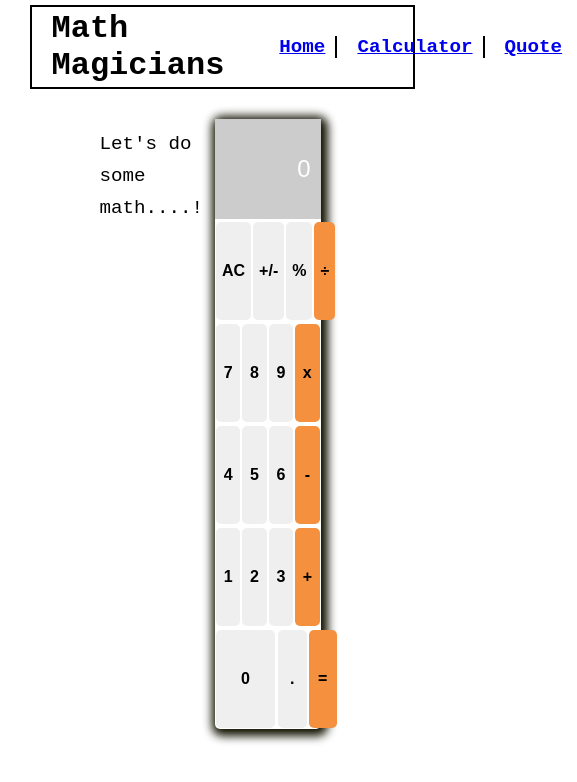
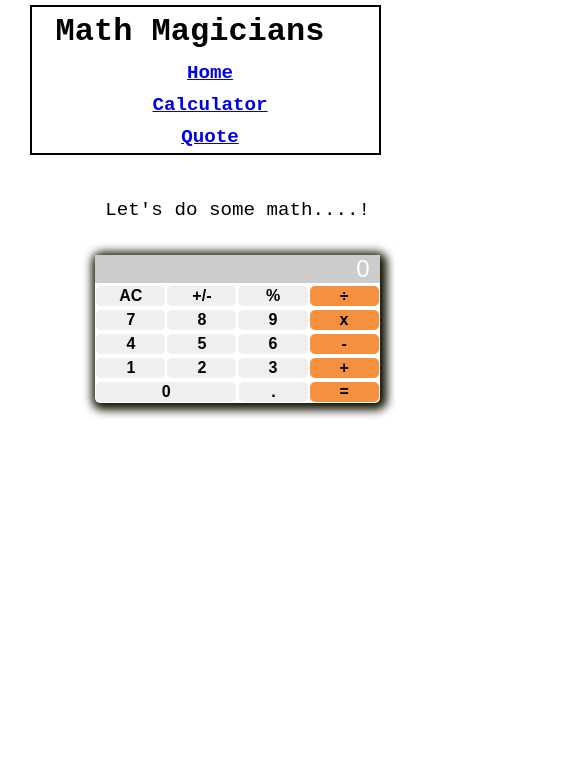
Before and after one commit to r-ahmed2022/math-magic, a React (Create React App) app: page /Calculator in a window 390 px wide. Shown: the top 782 px of the page, 577 px wide, since content can reach past the window. Built offline with nearby package versions, Linux system fonts and the light colour scheme; a web font is replaced by a local one.

Commit message:
updated css styling for mobile

```diff
--- a/src/components/Calculator.css
+++ b/src/components/Calculator.css
@@ -101,3 +101,15 @@ input[type="text"] {
 .btn-equal {
   grid-column: 4 / -1;
 }
+
+@media (max-width: 500px) {
+  .cal-component {
+    height: auto;
+    width:  90%;
+     display: flex;
+     flex-direction: column;
+     justify-content: space-evenly;
+     padding: 0;
+     margin: 0 auto;
+  }
+}
--- a/src/components/Navbar.css
+++ b/src/components/Navbar.css
@@ -31,3 +31,26 @@
   margin-left: 20px;
   font-size: 2rem;
 }
+
+@media (max-width: 500px) {
+  .navbar {
+    width: auto;
+    height: auto;
+    flex-direction: column;
+    justify-content: center;
+  }
+  .navbar ul {
+    flex-direction: column;
+    align-items: center;
+    margin: 0;
+
+  }
+
+  .navbar h1 {
+    margin: .2em 0;
+  }
+
+  .navbar ul li {
+    border: 0;
+  }
+}
--- a/src/index.css
+++ b/src/index.css
@@ -78,6 +78,19 @@ code {
 }
 
 @media (max-width: 500px) {
+
+  .calculator-section {
+    width: 90%;;
+    flex-direction: column;
+    justify-content: center;
+    align-items: center;
+  }
+
+  .left {
+    width: 90%;
+    height: auto;
+  }
+
   .header-title {
     font-size: 1.2rem;
   }
```
